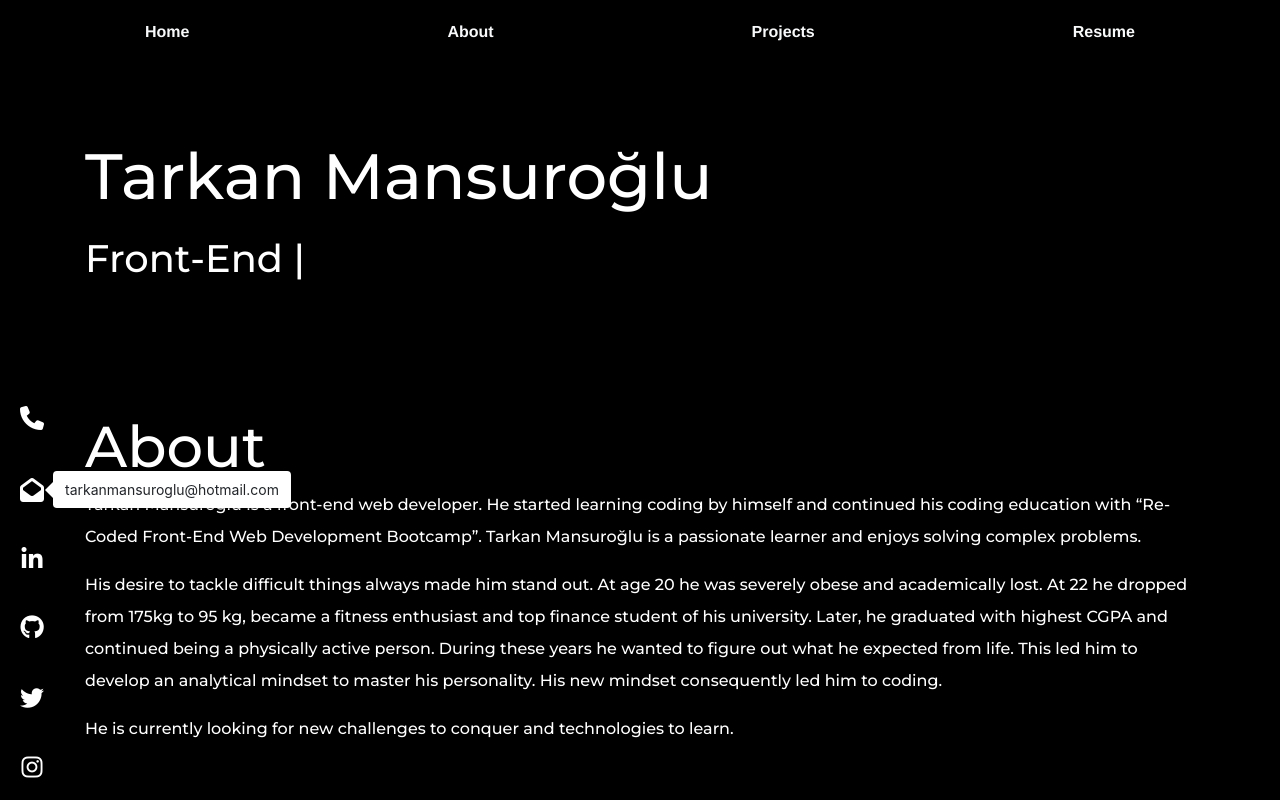
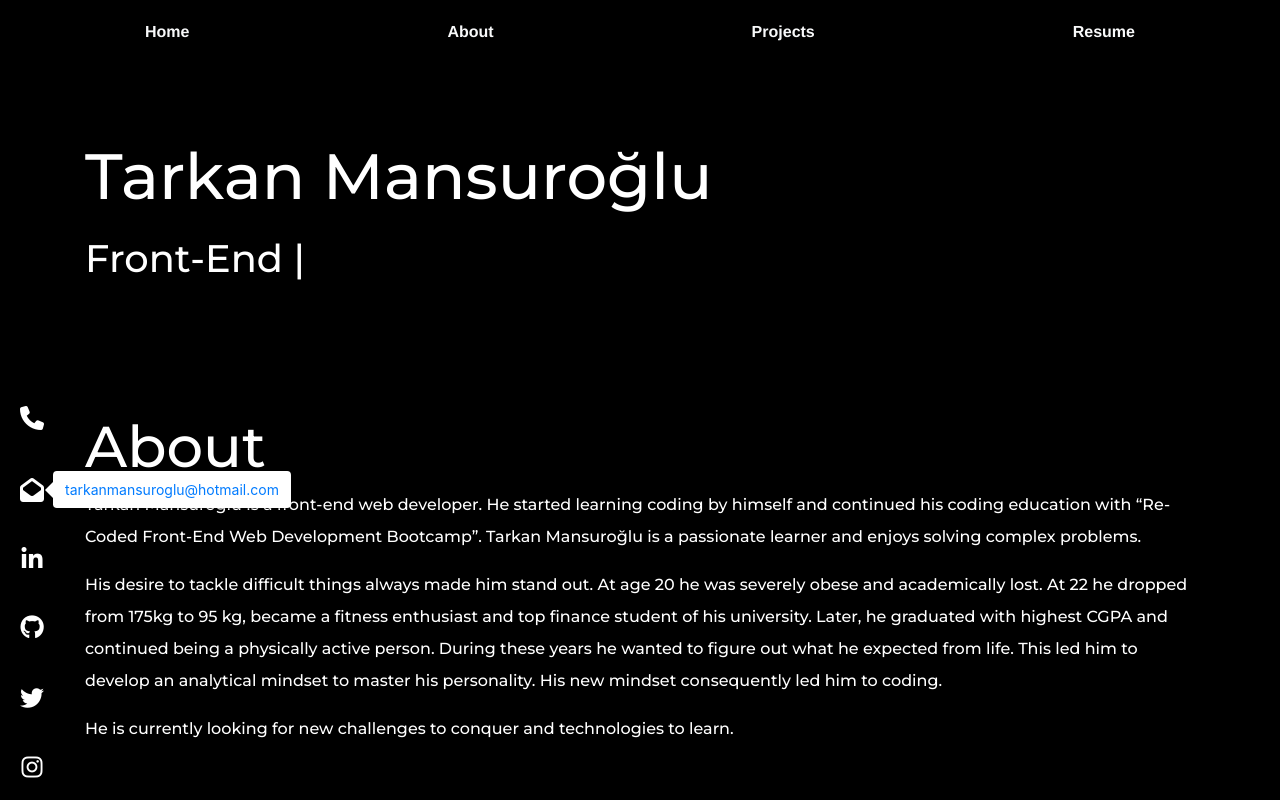
Before and after one commit to tmansuroglu/portfolio, a React (Create React App) app: page / in a window 1280 px wide. Both pictures are taken after a click on the icon 32 px from the left and 489 px from the top of the page. Shown: the top 800 px of the page. Built offline with nearby package versions, Linux system fonts and the light colour scheme.

Commit message:
contacts updated

```diff
--- a/src/components/Sidebar/index.jsx
+++ b/src/components/Sidebar/index.jsx
@@ -6,7 +6,9 @@ const Sidebar = () => {
     const phonePopover = (
         <Popover id='popover-basic'>
             <Popover.Content>
-                <span>+90 552 360 08 93 </span>
+                <a href='tel:+905523600893'>
+                    <span>+90 552 360 08 93</span>
+                </a>
             </Popover.Content>
         </Popover>
     );
@@ -14,7 +16,9 @@ const Sidebar = () => {
     const emailPopover = (
         <Popover id='popover-basic'>
             <Popover.Content>
-                <span>tarkanmansuroglu@hotmail.com</span>
+                <a href='mailto: tarkanmansuroglu@hotmail.com'>
+                    tarkanmansuroglu@hotmail.com
+                </a>
             </Popover.Content>
         </Popover>
     );
```
Also changed, not shown: 1 other file (tests, documents, lock files or other folders).
